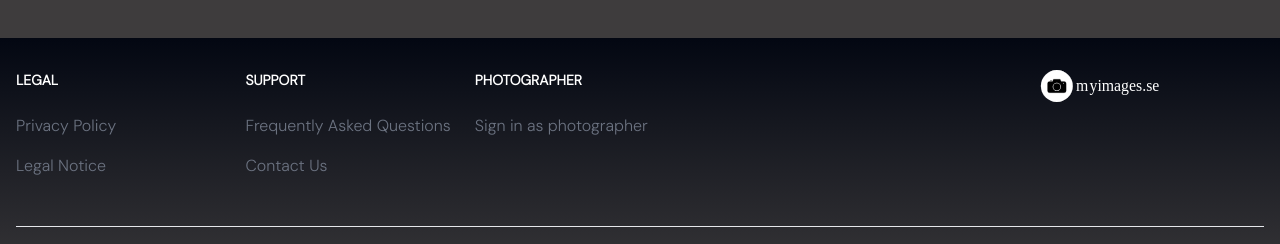
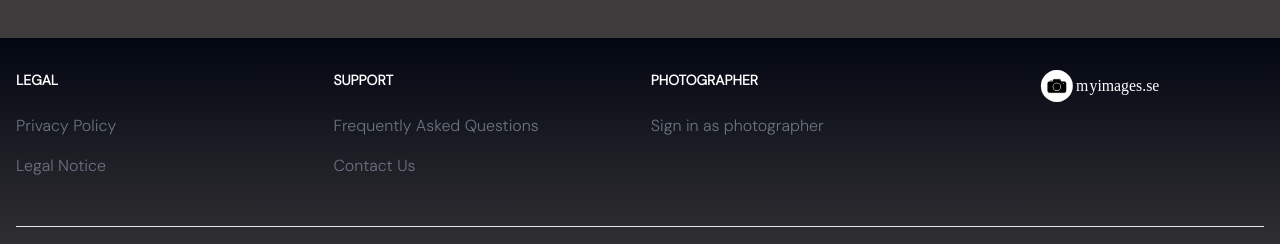
Before and after one commit to JoakimSP/myImages-next, a Next.js app: page /collections/browseCollections in a window 1280 px wide. Shown: the part 537-781 px from the top of the page. Built offline with nearby package versions, Linux system fonts and the light colour scheme; no server answers; the database is empty.

Commit message:
Add more gap in footer

```diff
--- a/components/layout/includes/footer.js
+++ b/components/layout/includes/footer.js
@@ -11,7 +11,7 @@ function Footer() {
                 <div className="mx-auto w-full max-w-screen-xl p-4 py-6 lg:py-8">
                     <div className="md:flex md:justify-between">
 
-                        <div className="grid grid-cols-2 gap-8 sm:gap-6 sm:grid-cols-3">
+                        <div className="grid grid-cols-2 gap-8 sm:gap-28 sm:grid-cols-3">
                             {/* <div>
                                 <h2 className="mb-6 text-sm font-semibold uppercase text-white">Resources</h2>
                                 <ul className="text-gray-500 dark:text-gray-400 font-medium">
```
